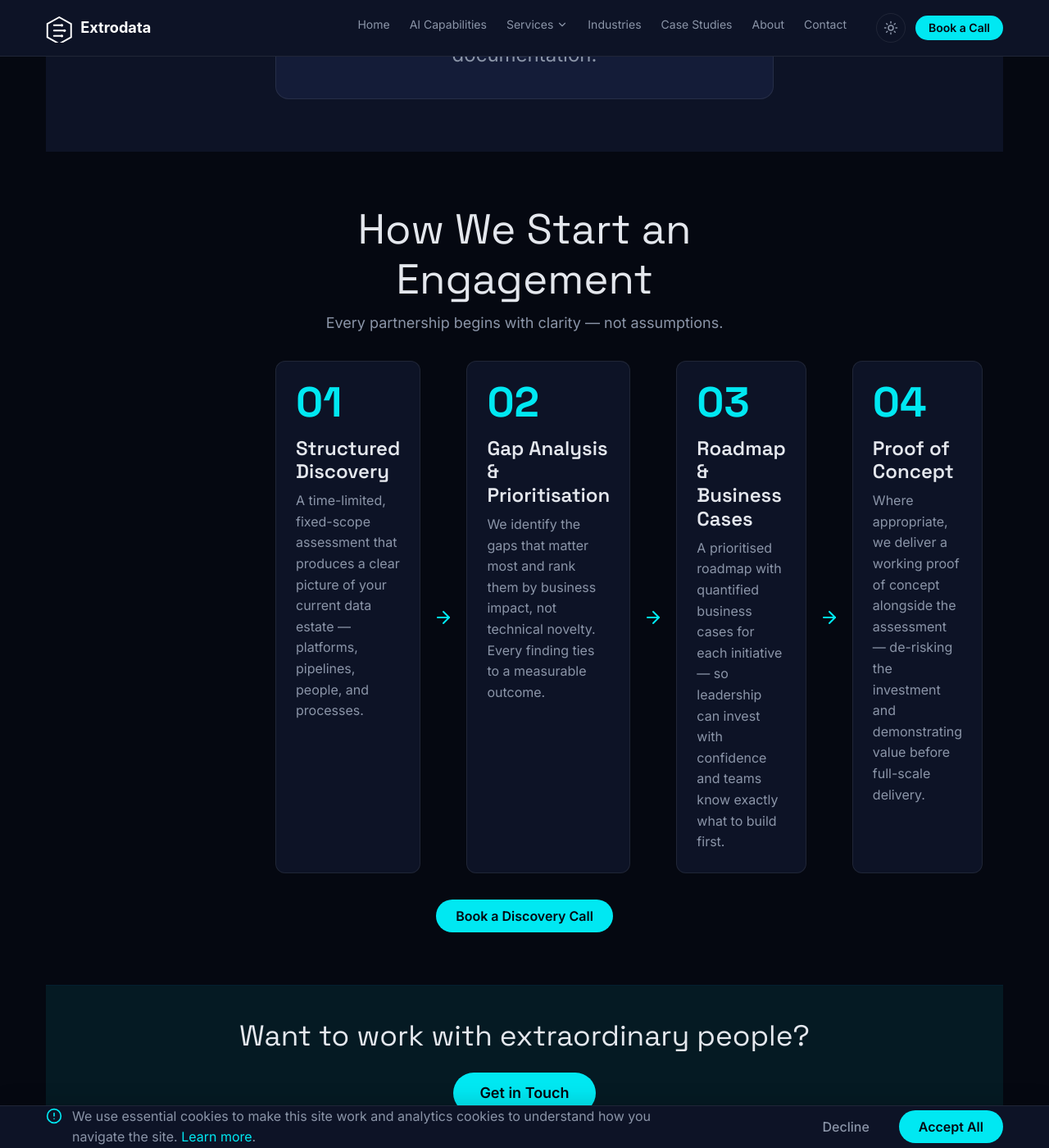
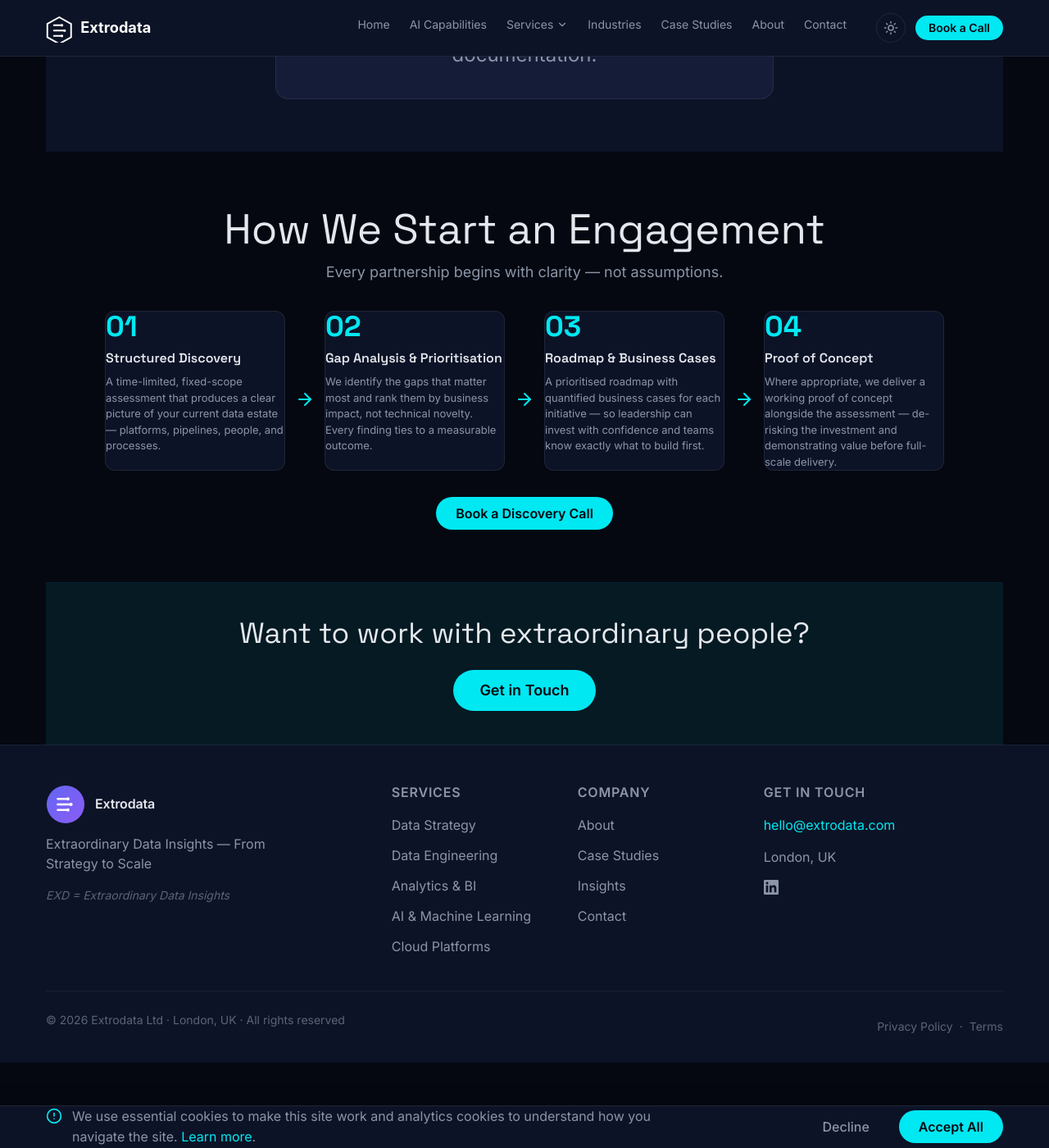
Before and after one commit to HBadhwar/extrodata, a Jekyll site: the page built from _pages/about.html, in a window 1280 px wide and 1400 px high, scrolled down 3704 px. Shown: the whole window at 82% size. Built offline with Jekyll 4.4.1, drawn with Linux system fonts in a browser that asks for light colours.

Commit message:
Compact engagement steps: centered square blocks
- Fixed-width 220px cards (flex: 0 0 220px) for compact layout
- Center-aligned with max-width container and justify-content: center
- Smaller typography (text-sm titles, 0.8125rem body)
- Reduced padding and spacing for tighter blocks
- Responsive: 2-col grid on tablet, single column on mobile

```diff
--- a/_pages/about.html
+++ b/_pages/about.html
@@ -207,7 +207,7 @@ permalink: /about/
       7. HOW WE START AN ENGAGEMENT (PRESALES)
       ═══════════════════════════════════════════════════════ -->
 <section class="section">
-  <div class="container" style="max-width:var(--content-narrow);margin:0 auto;">
+  <div class="container">
     <h2 class="reveal" style="text-align:center;margin-bottom:var(--space-2);">How We Start an Engagement</h2>
     <p class="reveal" style="text-align:center;color:var(--color-text-muted);max-width:60ch;margin:0 auto var(--space-8);">Every partnership begins with clarity — not assumptions.</p>
 
--- a/_sass/_pages.scss
+++ b/_sass/_pages.scss
@@ -1595,14 +1595,17 @@
 .engagement-flow {
   display: flex;
   align-items: stretch;
-  gap: var(--space-4);
+  justify-content: center;
+  gap: var(--space-3);
+  max-width: 1000px;
+  margin: 0 auto;
 }
 
 .engagement-step {
-  flex: 1;
+  flex: 0 0 220px;
   display: flex;
   flex-direction: column;
-  padding: var(--space-6);
+  padding: var(--space-5);
   background: var(--color-surface);
   border: 1px solid var(--color-border);
   border-radius: var(--radius-lg);
@@ -1616,11 +1619,11 @@
 
 .engagement-step__number {
   font-family: var(--font-display);
-  font-size: var(--text-2xl);
+  font-size: var(--text-xl);
   font-weight: 700;
   color: var(--color-primary);
   line-height: 1;
-  margin-bottom: var(--space-4);
+  margin-bottom: var(--space-3);
 }
 
 .engagement-step__content {
@@ -1631,16 +1634,17 @@
 
 .engagement-step__title {
   font-family: var(--font-display);
-  font-size: var(--text-lg);
+  font-size: var(--text-sm);
   font-weight: 600;
   color: var(--color-text);
   margin-bottom: var(--space-2);
+  line-height: 1.3;
 }
 
 .engagement-step__body {
-  font-size: var(--text-sm);
-  color: var(--color-text-muted);
-  line-height: 1.6;
+  font-size: 0.8125rem;
+  color: var(--color-text-muted);
+  line-height: 1.5;
   margin: 0;
 }
 
@@ -1651,7 +1655,8 @@
   justify-content: center;
   flex-shrink: 0;
   color: var(--color-primary);
-  opacity: 0.6;
+  opacity: 0.5;
+  padding-top: 20px;
 }
 
 /* ── Responsive adjustments ──────────────────────────────── */
@@ -1659,11 +1664,12 @@
 @media (max-width: 1024px) {
   .engagement-flow {
     flex-wrap: wrap;
+    max-width: 520px;
   }
 
   .engagement-step {
-    flex: calc(50% - var(--space-2));
-    min-width: calc(50% - var(--space-2));
+    flex: 0 0 calc(50% - var(--space-1));
+    min-width: calc(50% - var(--space-1));
   }
 
   .engagement-arrow {
@@ -1671,6 +1677,7 @@
     justify-content: center;
     transform: rotate(90deg);
     margin: var(--space-2) 0;
+    padding-top: 0;
   }
 }
 
@@ -1689,16 +1696,20 @@
 
   .engagement-flow {
     flex-direction: column;
+    align-items: center;
+    max-width: 400px;
   }
 
   .engagement-step {
-    flex: 1;
+    flex: 0 0 100%;
     min-width: 100%;
+    max-width: 100%;
   }
 
   .engagement-arrow {
     transform: rotate(90deg);
     margin: var(--space-2) 0;
+    padding-top: 0;
   }
 }
 
```
Also changed, not shown: assets/css/main.css.
